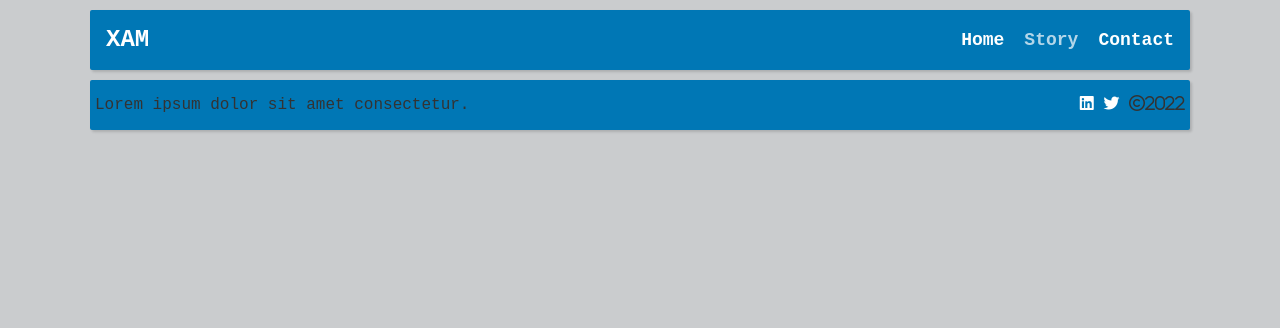
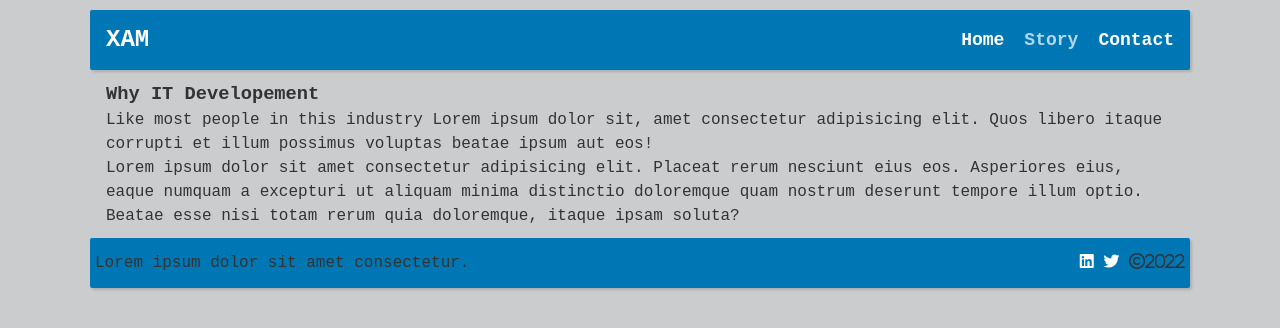
Before and after one commit to samdipro/CSSflex-portf, a plain HTML site: page story.html in a window 1280 px wide. Drawn offline with Linux system fonts and the light colour scheme.

Commit message:
add change

```diff
--- a/story.html
+++ b/story.html
@@ -26,6 +26,15 @@
     </div>
   </nav>
 
+  <section class="story">
+    <div class="container">
+      <h3>Why IT Developement</h3>
+      <p>
+        Like most people in this industry Lorem ipsum dolor sit, amet consectetur adipisicing elit. Quos libero itaque corrupti et illum possimus voluptas beatae ipsum aut eos!
+      </p>
+      <p>Lorem ipsum dolor sit amet consectetur adipisicing elit. Placeat rerum nesciunt eius eos. Asperiores eius, eaque numquam a excepturi ut aliquam minima distinctio doloremque quam nostrum deserunt tempore illum optio. Beatae esse nisi totam rerum quia doloremque, itaque ipsam soluta?</p>
+    </div>
+  </section>
 
   <footer class="footer">
     <div class="container">
```
Also changed, not shown: index.html (+1 -1 lines).
